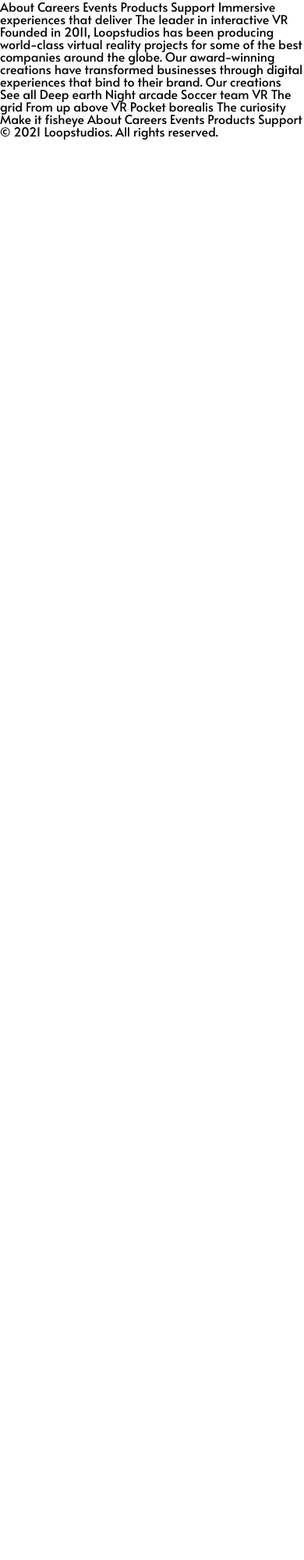
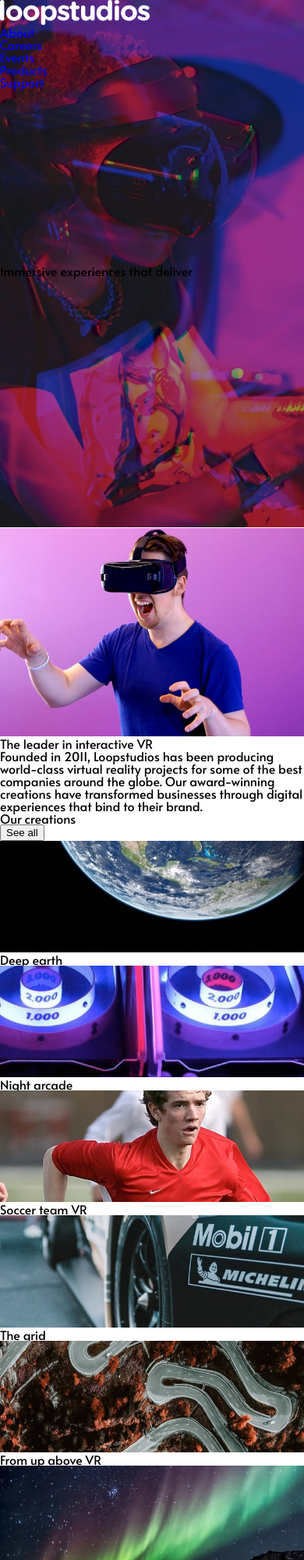
Before and after one commit to srijanss/loopstudios-landing-page, a website built with Vite: page index.html in a window 390 px wide. Shown: the top 2000 px of the page at 78% size. Before the commit the page ends 844 px from the top, so only its background shows below. Built offline with nearby package versions, Linux system fonts and the light colour scheme; some packages are replaced by stand-ins of ours.

Commit message:
Add html elements

```diff
--- a/index.html
+++ b/index.html
@@ -1,54 +1,241 @@
 <!DOCTYPE html>
 <html lang="en">
   <head>
-  <meta charset="UTF-8">
-  <meta name="viewport" content="width=device-width, initial-scale=1.0"> <!-- displays site properly based on user's device -->
+    <meta charset="UTF-8" />
+    <meta name="viewport" content="width=device-width, initial-scale=1.0" />
+    <!-- displays site properly based on user's device -->
 
-  <link rel="icon" type="image/png" sizes="32x32" href="./images/favicon-32x32.png">
+    <link
+      rel="icon"
+      type="image/png"
+      sizes="32x32"
+      href="./images/favicon-32x32.png"
+    />
 
     <title>Frontend Mentor | Loopstudios landing page</title>
-  <link rel="preconnect" href="https://fonts.googleapis.com">
-  <link rel="preconnect" href="https://fonts.gstatic.com" crossorigin>
-  <link href="https://fonts.googleapis.com/css2?family=Alata&family=Josefin+Sans:ital,wght@0,100..700;1,100..700&display=swap" rel="stylesheet">
-  <link rel="stylesheet" href="./static/scss/styles.scss">
+    <link rel="preconnect" href="https://fonts.googleapis.com" />
+    <link rel="preconnect" href="https://fonts.gstatic.com" crossorigin />
+    <link
+      href="https://fonts.googleapis.com/css2?family=Alata&family=Josefin+Sans:ital,wght@0,100..700;1,100..700&display=swap"
+      rel="stylesheet"
+    />
+    <link rel="stylesheet" href="./static/scss/styles.scss" />
   </head>
   <body>
+    <header style="position: absolute; top: 0; left: 0; z-index: 100">
+      <img src="./static/assets/images/logo.svg" alt="Loopstudios logo" />
+
+      <nav aria-label="Primary">
+        <ul>
+          <li>
+            <a href="#"> About </a>
+          </li>
+          <li>
+            <a href="#"> Careers </a>
+          </li>
+          <li>
+            <a href="#"> Events </a>
+          </li>
+          <li>
+            <a href="#"> Products </a>
+          </li>
+          <li>
+            <a href="#"> Support </a>
+          </li>
+        </ul>
+      </nav>
+    </header>
     <main>
-  About
-  Careers
-  Events
-  Products
-  Support
+      <article style="position: relative">
+        <picture>
+          <source
+            media="(min-width: 768px)"
+            srcset="./static/assets/images/desktop/image-hero.jpg"
+          />
+          <img src="./static/assets/images/mobile/image-hero.jpg" alt="" />
+        </picture>
+        <h1 style="position: absolute; top: 50%; left: 0">
+          Immersive experiences that deliver
+        </h1>
+      </article>
 
-  Immersive experiences that deliver
+      <article>
+        <picture>
+          <source
+            media="(min-width: 768px)"
+            srcset="./static/assets/images/desktop/image-interactive.jpg"
+          />
+          <img
+            src="./static/assets/images/mobile/image-interactive.jpg"
+            alt="Interactive VR"
+          />
+        </picture>
+        <h2>The leader in interactive VR</h2>
 
-  The leader in interactive VR
+        <p>
+          Founded in 2011, Loopstudios has been producing world-class virtual
+          reality projects for some of the best companies around the globe. Our
+          award-winning creations have transformed businesses through digital
+          experiences that bind to their brand.
+        </p>
+      </article>
 
-  Founded in 2011, Loopstudios has been producing world-class virtual reality
-  projects for some of the best companies around the globe. Our award-winning
-  creations have transformed businesses through digital experiences that bind
-  to their brand.
+      <article>
+        <h2>Our creations</h2>
 
-  Our creations
+        <button>See all</button>
 
-  See all
-
-  Deep earth
-  Night arcade
-  Soccer team VR
-  The grid
-  From up above VR
-  Pocket borealis
-  The curiosity
-  Make it fisheye
-
-  About
-  Careers
-  Events
-  Products
-  Support
-
-  © 2021 Loopstudios. All rights reserved.
+        <section>
+          <div>
+            <picture>
+              <source
+                media="(min-width: 768px)"
+                srcset="./static/assets/images/desktop/image-deep-earth.jpg"
+              />
+              <img
+                src="./static/assets/images/mobile/image-deep-earth.jpg"
+                alt="Deep earth"
+              />
+            </picture>
+            <h3>Deep earth</h3>
+          </div>
+          <div>
+            <picture>
+              <source
+                media="(min-width: 768px)"
+                srcset="./static/assets/images/desktop/image-night-arcade.jpg"
+              />
+              <img
+                src="./static/assets/images/mobile/image-night-arcade.jpg"
+                alt="Night arcade"
+              />
+            </picture>
+            <h3>Night arcade</h3>
+          </div>
+          <div>
+            <picture>
+              <source
+                media="(min-width: 768px)"
+                srcset="./static/assets/images/desktop/image-soccer-team.jpg"
+              />
+              <img
+                src="./static/assets/images/mobile/image-soccer-team.jpg"
+                alt="Soccer team VR"
+              />
+            </picture>
+            <h3>Soccer team VR</h3>
+          </div>
+          <div>
+            <picture>
+              <source
+                media="(min-width: 768px)"
+                srcset="./static/assets/images/desktop/image-grid.jpg"
+              />
+              <img
+                src="./static/assets/images/mobile/image-grid.jpg"
+                alt="The grid"
+              />
+            </picture>
+            <h3>The grid</h3>
+          </div>
+          <div>
+            <picture>
+              <source
+                media="(min-width: 768px)"
+                srcset="./static/assets/images/desktop/image-from-above.jpg"
+              />
+              <img
+                src="./static/assets/images/mobile/image-from-above.jpg"
+                alt="From up above VR"
+              />
+            </picture>
+            <h3>From up above VR</h3>
+          </div>
+          <div>
+            <picture>
+              <source
+                media="(min-width: 768px)"
+                srcset="
+                  ./static/assets/images/desktop/image-pocket-borealis.jpg
+                "
+              />
+              <img
+                src="./static/assets/images/mobile/image-pocket-borealis.jpg"
+                alt="Pocket borealis"
+              />
+            </picture>
+            <h3>Pocket borealis</h3>
+          </div>
+          <div>
+            <picture>
+              <source
+                media="(min-width: 768px)"
+                srcset="./static/assets/images/desktop/image-curiosity.jpg"
+              />
+              <img
+                src="./static/assets/images/mobile/image-curiosity.jpg"
+                alt="The curiosity"
+              />
+            </picture>
+            <h3>The curiosity</h3>
+          </div>
+          <div>
+            <picture>
+              <source
+                media="(min-width: 768px)"
+                srcset="./static/assets/images/desktop/image-fisheye.jpg"
+              />
+              <img
+                src="./static/assets/images/mobile/image-fisheye.jpg"
+                alt="Make it fisheye"
+              />
+            </picture>
+            <h3>Make it fisheye</h3>
+          </div>
+        </section>
+      </article>
     </main>
+    <footer style="background: black; display: flex">
+      <img
+        src="./static/assets/images/logo.svg"
+        alt=""
+        width="144"
+        height="24"
+      />
+      <nav>
+        <ul>
+          <li>
+            <a href="#"> About </a>
+          </li>
+          <li>
+            <a href="#"> Careers </a>
+          </li>
+          <li>
+            <a href="#"> Events </a>
+          </li>
+          <li>
+            <a href="#"> Products </a>
+          </li>
+          <li>
+            <a href="#"> Support </a>
+          </li>
+        </ul>
+      </nav>
+      <ul>
+        <li>
+          <img src="./static/assets/images/icon-facebook.svg" alt="Facebook" />
+          <img src="./static/assets/images/icon-twitter.svg" alt="Twitter" />
+          <img
+            src="./static/assets/images/icon-pinterest.svg"
+            alt="Pinterest"
+          />
+          <img
+            src="./static/assets/images/icon-instagram.svg"
+            alt="Instagram"
+          />
+        </li>
+      </ul>
+      <p>© 2021 Loopstudios. All rights reserved.</p>
+    </footer>
   </body>
 </html>
--- a/package.json
+++ b/package.json
@@ -1,5 +1,5 @@
 {
-  "name": "loopstudios landing page",
+  "name": "Loopstudios landing page",
   "version": "1.0.0",
   "description": "Challenge is to build out this landing page and get it looking as close to the design as possible",
   "main": "index.html",
--- /dev/null
+++ b/static/scss/_blocks.scss
@@ -0,0 +1,3 @@
+.card {
+  width: 100%;
+}
--- a/static/scss/_globals.scss
+++ b/static/scss/_globals.scss
@@ -18,6 +18,7 @@
 
 body {
   width: 100%;
+  min-height: 100vh;
   font-family: var(--primary-font-family);
   font-variation-settings: "wght" var(--fw-regular);
   font-size: var(--default-font-size);
@@ -38,5 +39,8 @@
 
 main {
   width: 100%;
-  min-height: 100vh;
 }
+
+footer {
+  display: block;
+}
--- a/static/scss/styles.scss
+++ b/static/scss/styles.scss
@@ -2,3 +2,4 @@
 @import "globals";
 @import "compositions";
 @import "utilities";
+@import "blocks";
```
Lines whose indentation alone changed are shown as unchanged.
